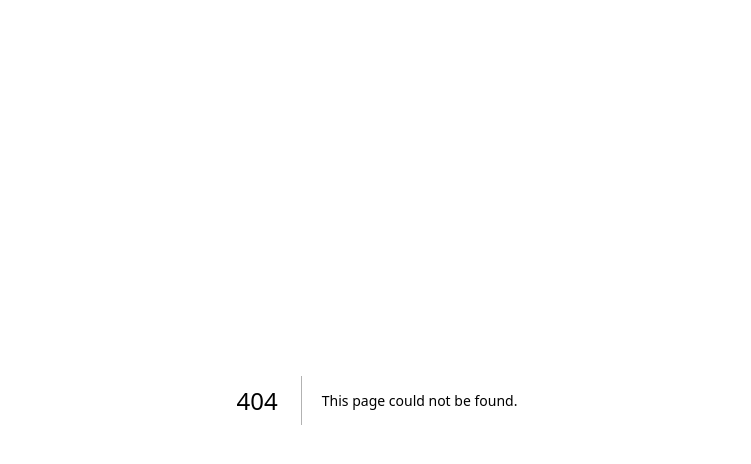
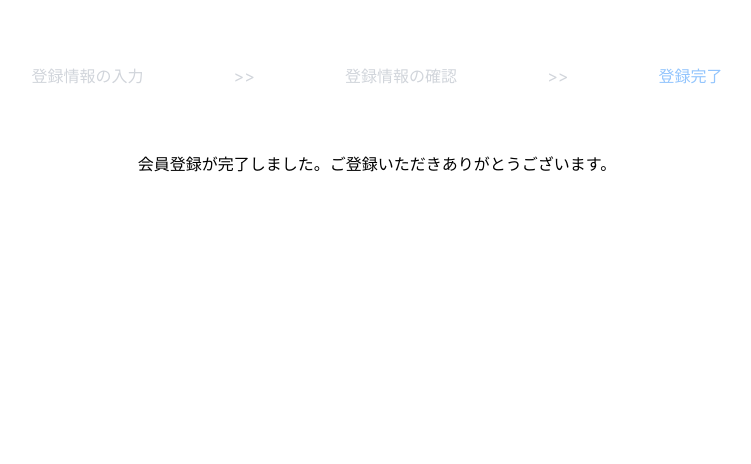
Before and after one commit to yamao-sys/reading-record, a Next.js app in the folder frontend/src/: page /sign_up/thanks in a window 1280 px wide. Before the commit this address had no page. Shown: the top 464 px of the page, without its empty margins (263-1014 px from the left). Built offline with nearby package versions, Linux system fonts and the light colour scheme.

Commit message:
会員登録のサンクス画面

```diff
--- /dev/null
+++ b/frontend/src/app/(auth)/sign_up/_components/organisms/SignUpThanks/index.tsx
@@ -0,0 +1,16 @@
+'use client';
+
+import { BaseLayout } from '../BaseLayout';
+
+export const SignUpThanks = () => {
+  return (
+    <>
+      <BaseLayout phase='thanks'>
+        <div className='flex justify-center'>
+          <div>会員登録が完了しました。</div>
+          <div>ご登録いただきありがとうございます。</div>
+        </div>
+      </BaseLayout>
+    </>
+  );
+};
--- /dev/null
+++ b/frontend/src/app/(auth)/sign_up/_components/templates/SignUpThanksTemplate/index.tsx
@@ -0,0 +1,11 @@
+'use client';
+
+import { SignUpThanks } from '../../organisms/SignUpThanks';
+
+export const SignUpThanksTemplate = () => {
+  return (
+    <>
+      <SignUpThanks />
+    </>
+  );
+};
--- /dev/null
+++ b/frontend/src/app/(auth)/sign_up/thanks/page.tsx
@@ -0,0 +1,10 @@
+import { SignUpThanksTemplate } from '../_components/templates/SignUpThanksTemplate';
+
+export default async function SignUpThanksPage() {
+  // TODO: /sign_up/confirm以外からの遷移を不可能にする
+  return (
+    <>
+      <SignUpThanksTemplate />
+    </>
+  );
+}
```
Also changed, not shown: 1 other file (tests, documents, lock files or other folders).
